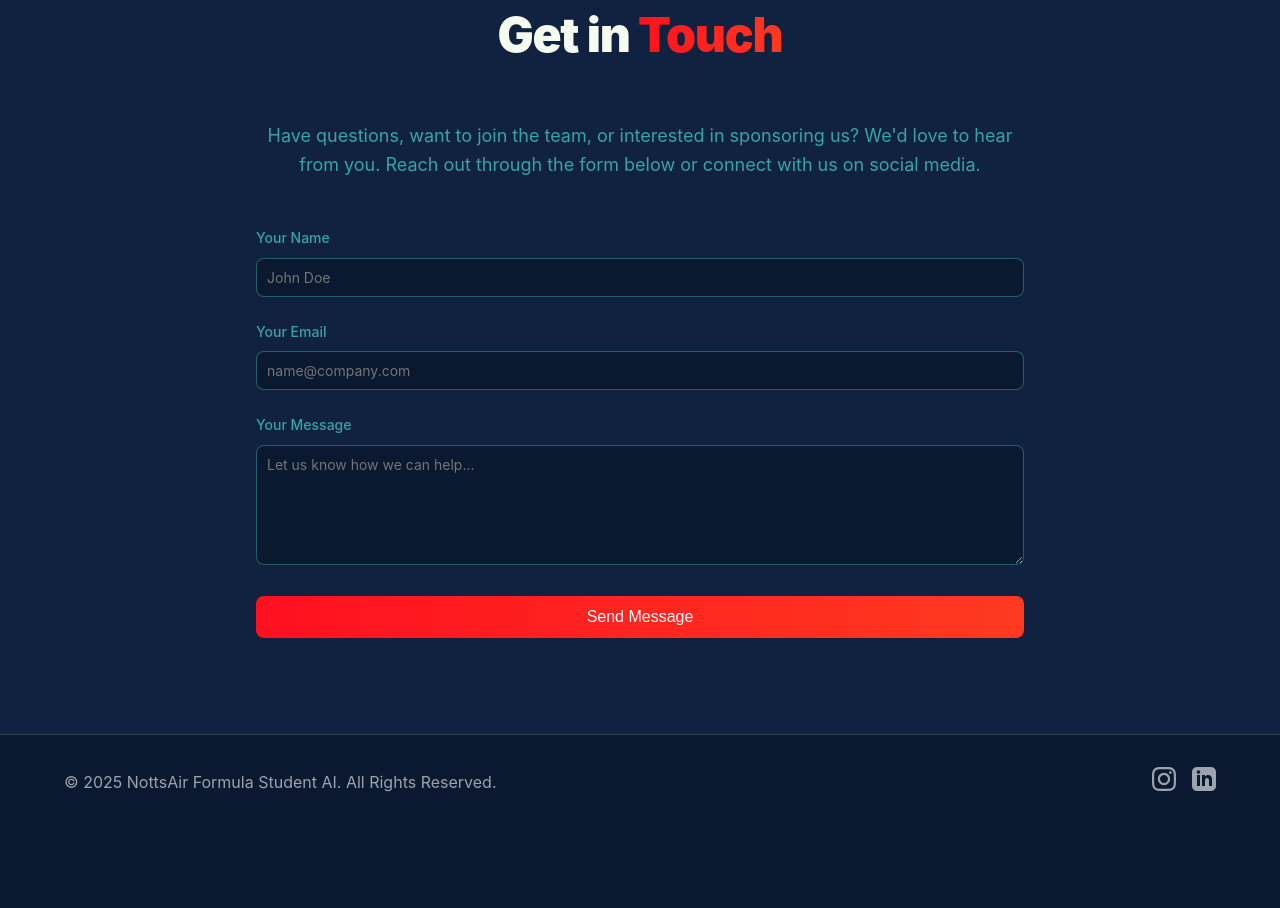
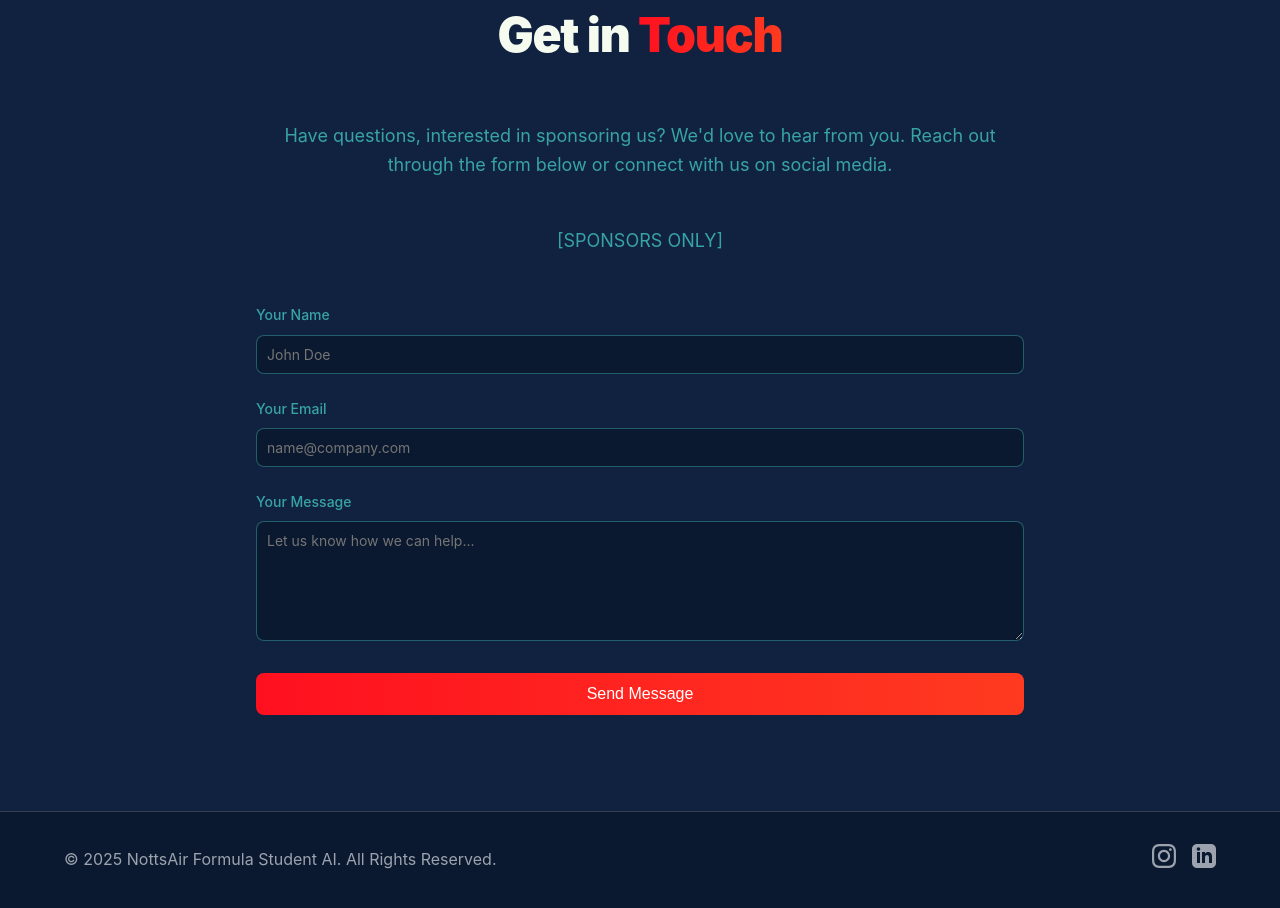
Before and after one commit to NOTTSAIR/NOTTSAIR-Website, a React (Create React App) app: page / in a window 1280 px wide. Shown: the part 4040-4948 px from the top of the page. Before the commit the page ends 4871 px from the top, so only its background shows below. Built offline with nearby package versions, Linux system fonts and the light colour scheme.

Commit message:
Update form

```diff
--- a/src/pages/Hero.js
+++ b/src/pages/Hero.js
@@ -282,12 +282,29 @@ const Hero = () => {
                         Get in <span className="gradient-text">Touch</span>
                     </h2>
                     <p className="section-subtitle">
-                        Have questions, want to join the team, or interested in
+                        Have questions, interested in
                         sponsoring us? We'd love to hear from you. Reach out
                         through the form below or connect with us on social
                         media.
                     </p>
+                    <p className='section-subtitle'>[SPONSORS ONLY]</p>
 
+                    {/* Microsoft Forms Embed Example
+                    <div className="contact-form-iframe" style={{ marginBottom: '2rem' }}>
+                        <iframe
+                            title="Contact Microsoft Form"
+                            src="https://forms.office.com/Pages/ResponsePage.aspx?id=YOUR_FORM_ID_HERE"
+                            width="100%"
+                            height="600"
+                            frameBorder="0"
+                            marginHeight="0"
+                            marginWidth="0"
+                            style={{ border: '1px solid #ccc', borderRadius: '8px' }}
+                            allowFullScreen
+                        ></iframe>
+                    </div> */}
+
+                    {/* Existing custom form below (optional, can remove if only iframe is needed) */}
                     <div className="contact-form">
                         <div className="form-group">
                             <label htmlFor="name" className="form-label">
```
